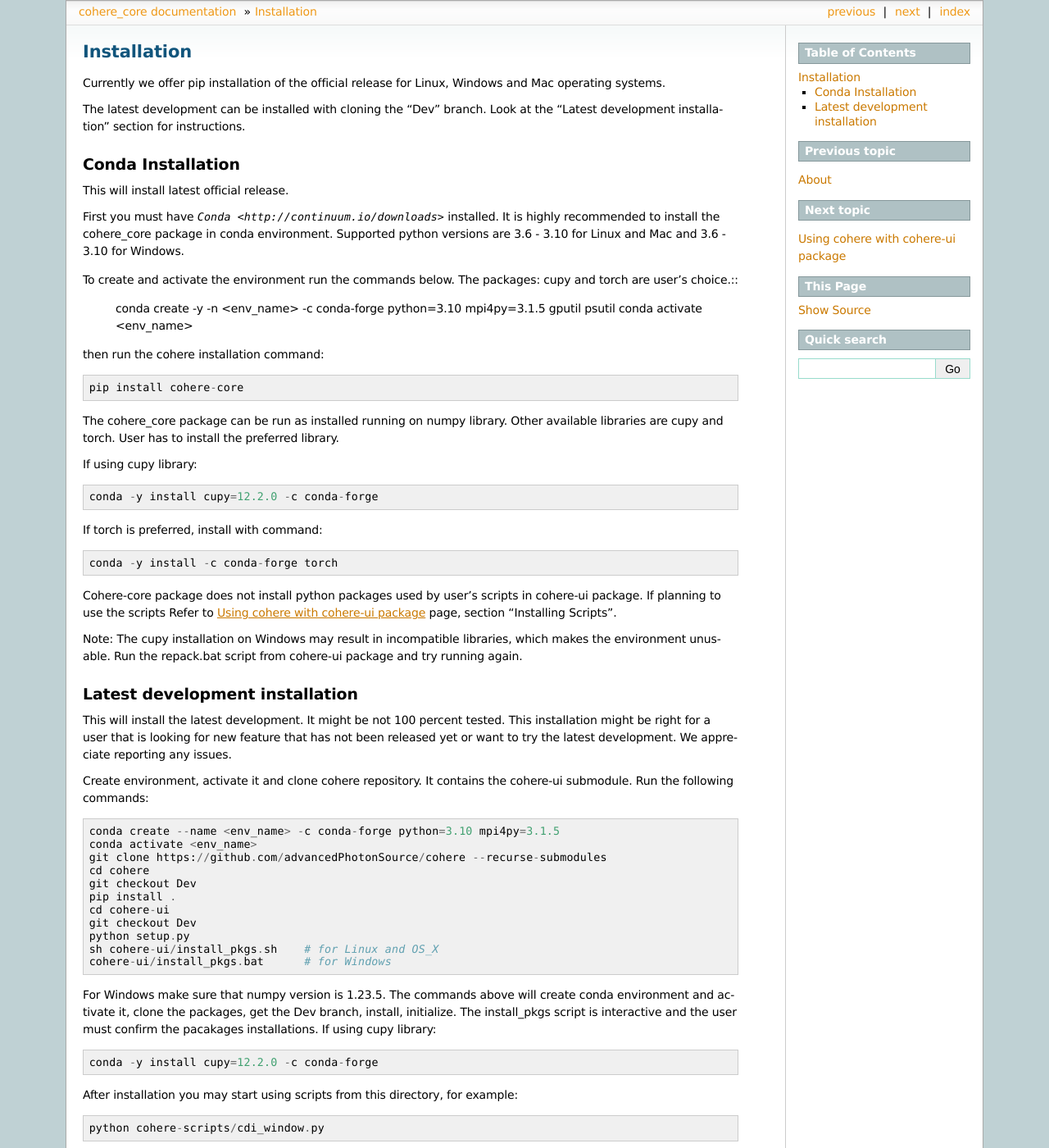
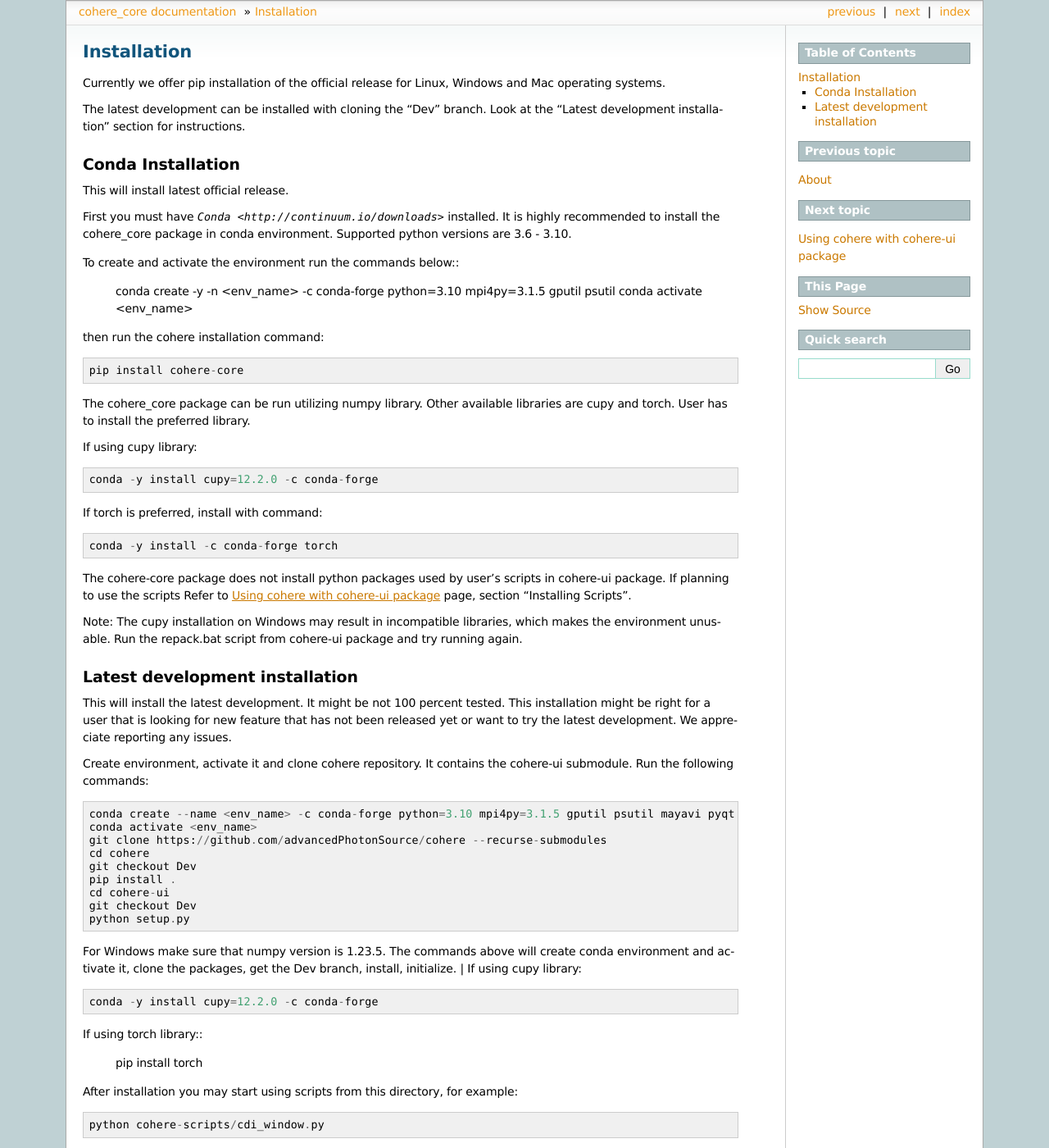
Before and after one commit to AdvancedPhotonSource/cohere, a Sphinx documentation site: the page built from docs/source/installation.rst, in a window 1280 px wide and 1400 px high. Shown: the whole window at 82% size. Built offline with Sphinx 7.4.7, drawn with Linux system fonts in a browser that asks for light colours; pages that are not in the unit, such as notebooks, are missing from menus.

Commit message:
corrected docs

```diff
--- a/docs/source/config_data.rst
+++ b/docs/source/config_data.rst
@@ -91,7 +91,7 @@
     intensity_threshold = 25.0
 
 - adjust_dimensions:
-| Optional, a list of numbers defining how to adjust the size at each side of 3D data. If number is positive, the array will be padded. If negative, cropped. The parameters correspond to [x left, x right, y left, y right, z left, z right]. The final dimensions will be adjusted up to the good number for the FFT such as: powers of 2 or a*2^n, where a is 3, 5, or 9
+| Optional, a list of numbers defining how to adjust the size at each side of 3D data. If number is positive, the array will be padded. If negative, cropped. The parameters correspond to [x left, x right, y left, y right, z left, z right]. The final dimensions will be adjusted up to the good number for the FFT such as: powers of 2 or a*2^n, where a is 3, 5, or 9.
 | example:
 ::
 
@@ -105,7 +105,7 @@
     center_shift = [0,0,0]
 
 - binning:
-| Optional, a list that defines binning values in respective dimensions, [1,1,1] has no effect
+| Optional, a list that defines binning values in respective dimensions, [1,1,1] has no effect.
 | If auto_data is configured in main config file, this list will be overridden by calculated values.
 | example:
 ::
--- a/docs/source/config_main.rst
+++ b/docs/source/config_main.rst
@@ -20,7 +20,7 @@
      experiment_id = "ab"
 
 - scan:
-| Optional (but typically needed), string type encapsulating a single number, a range, or combination of numbers and ranges separated by comma, defining scans that will be read and combined to create data file. This parameter should not be set when running multi peak case.
+| Optional (but typically needed), string type encapsulating a single number, a range, or combination of numbers and ranges separated by comma, defining scans that will be read and combined to create data file. This parameter should not be set when running multi-peak case.
 | examples:
 ::
 
@@ -36,7 +36,7 @@
     beamline = "aps_34idc"
 
 - multipeak:
-| Optional, boolean parameter indicating whether it is multi peak case. Defaults to False.
+| Optional, boolean parameter indicating whether it is multi-peak case. Defaults to False.
 | example:
 ::
 
--- a/docs/source/config_prep.rst
+++ b/docs/source/config_prep.rst
@@ -28,7 +28,7 @@
     whitefield_filename = "/path/to/whitefield_file/whitefield.tif"
 
 - roi:
-| Typically read from a spec file. Defines the region of a detector that the data has been read from. Needed to determine corrections on the detector. The values in the list (refer to example below) are as follows: x coordinate starting point, x length, y coordinate starting point, y length.
+| Typically read from a spec file. Defines the region of a detector that the data has been read from. The values in the list (refer to example below) are as follows: x coordinate starting point, x length, y coordinate starting point, y length.
 | example:
 ::
 
--- a/docs/source/how_to_use.rst
+++ b/docs/source/how_to_use.rst
@@ -7,7 +7,7 @@
 Installing Scripts
 ##################
 | There are three ways to get the cohere-ui package onto your local computer, or remote computer.
-| It is assumed the user activated the environment where cohere was installed.
+| User should activate the environment where cohere was installed.
 
   ::
 
@@ -28,7 +28,7 @@
         wget https://github.com/AdvancedPhotonSource/cohere-ui/archive/main.zip
         unzip main.zip
 
-| After the package is installed run setup.py and install_pkgs.sh/install_pkgs.bat scripts. The setup.py script modifies paths from relative to absolute in the provided example configuration. The install_pkgs script installs python packages xrayutilities, mayavi, and pyqt that are required to run the cohere-ui. During the installation user must interact with dialog to agree to the steps when installing the packages.:
+| After the package is installed run setup.py and install_pkgs.sh/install_pkgs.bat scripts. The setup.py script modifies paths from relative to absolute in the provided example configuration. The install_pkgs script installs python packages xrayutilities, mayavi, and pyqt that are required to run the cohere-ui.
 
   ::
 
--- a/docs/source/installation.rst
+++ b/docs/source/installation.rst
@@ -10,16 +10,16 @@
 This will install latest official release.
 
 First you must have `Conda <http://continuum.io/downloads>` installed.
-It is highly recommended to install the cohere_core package in conda environment. Supported python versions are 3.6 - 3.10 for Linux and Mac and 3.6 - 3.10 for Windows.
+It is highly recommended to install the cohere_core package in conda environment. Supported python versions are 3.6 - 3.10.
 
-| To create and activate the environment run the commands below. The packages: cupy and torch are user's choice.::
+| To create and activate the environment run the commands below::
 
     conda create -y -n <env_name> -c conda-forge python=3.10 mpi4py=3.1.5 gputil psutil
     conda activate <env_name>
 then run the cohere installation command::
 
     pip install cohere-core
-The cohere_core package can be run as installed running on numpy library. Other available libraries are cupy and torch.
+The cohere_core package can be run utilizing numpy library. Other available libraries are cupy and torch.
 User has to install the preferred library.
 
 If using cupy library::
@@ -38,7 +38,7 @@
 
 Create environment, activate it and clone cohere repository. It contains the cohere-ui submodule. Run the following commands::
 
-    conda create --name <env_name> -c conda-forge python=3.10 mpi4py=3.1.5
+    conda create --name <env_name> -c conda-forge python=3.10 mpi4py=3.1.5 gputil psutil mayavi pyqt scikit-image xrayutilities
     conda activate <env_name>
     git clone https://github.com/advancedPhotonSource/cohere --recurse-submodules
     cd cohere
@@ -47,12 +47,13 @@
     cd cohere-ui
     git checkout Dev
     python setup.py
-    sh cohere-ui/install_pkgs.sh    # for Linux and OS_X
-    cohere-ui/install_pkgs.bat      # for Windows
-For Windows make sure that numpy version is 1.23.5. The commands above will create conda environment and activate it, clone the packages, get the Dev branch, install, initialize. The install_pkgs script is interactive and the user must confirm the pacakages installations.
-If using cupy library::
+For Windows make sure that numpy version is 1.23.5. The commands above will create conda environment and activate it, clone the packages, get the Dev branch, install, initialize.
+| If using cupy library::
 
     conda -y install cupy=12.2.0 -c conda-forge
+| If using torch library::
+
+    pip install torch
 After installation you may start using scripts from this directory, for example::
 
     python cohere-scripts/cdi_window.py
```
Also changed, not shown: other parts of docs/source/installation.rst (+1 -1 lines), docs/source/for_developers.rst (+4 -4 lines).
